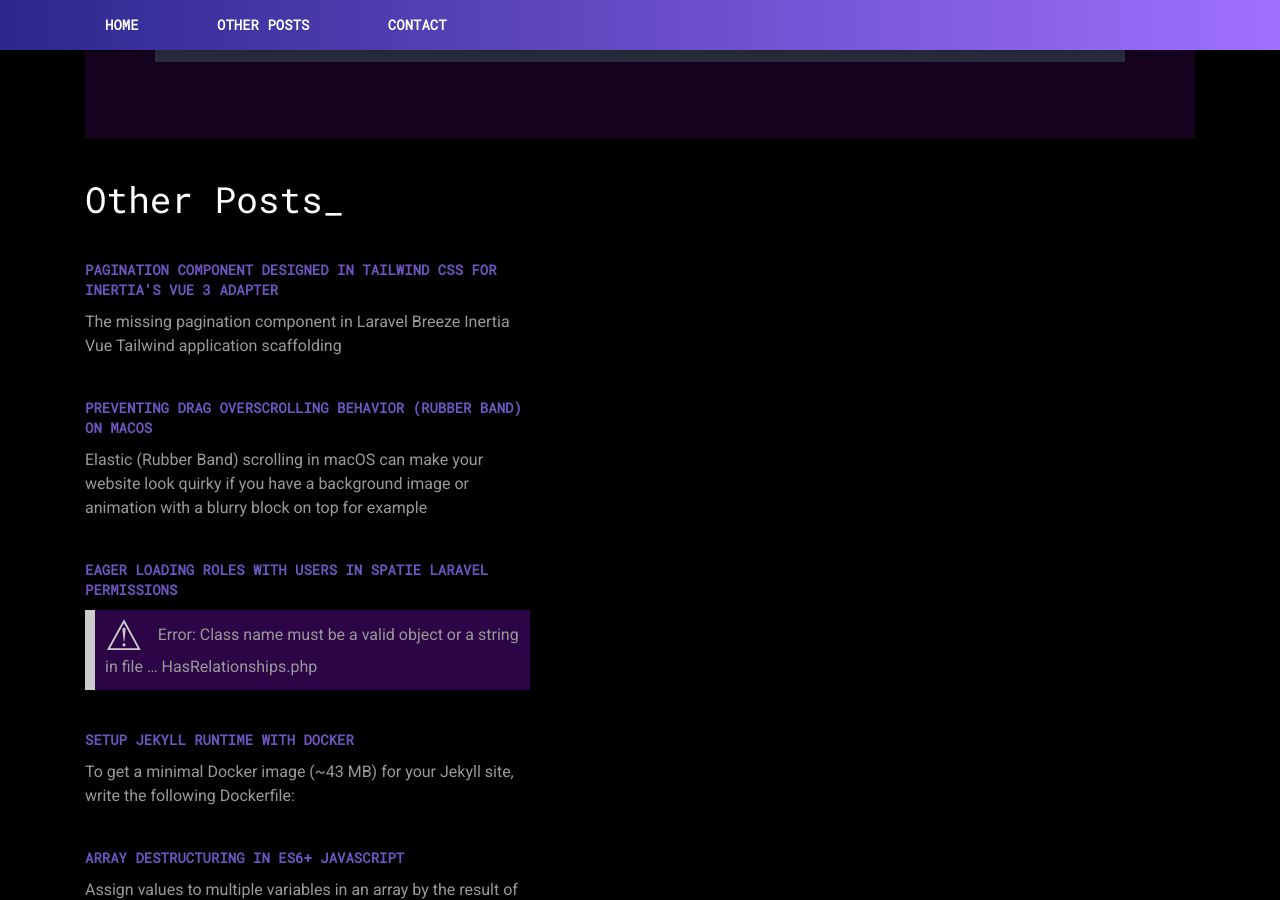
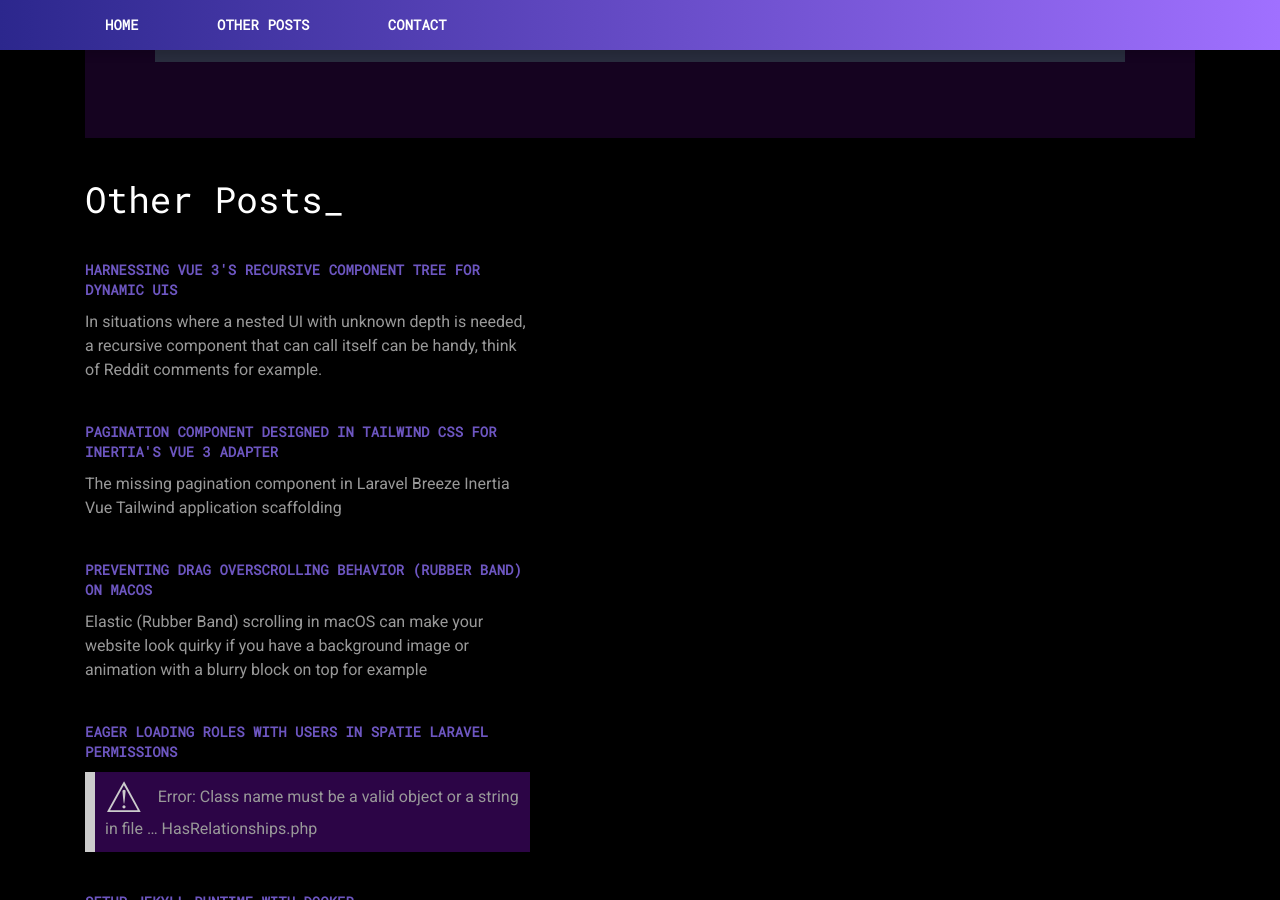
Before and after one commit to CaddyDz/caddydz.github.io, a Jekyll site: the page built from _posts/2023-02-06-es6-javascript-array-destructuring.md, in a window 1280 px wide and 900 px high, scrolled down 639 px. Built offline with Jekyll 4.4.1, drawn with Linux system fonts in a browser that asks for light colours; nearby versions of some CDN libraries.

Commit message:
Recursive components in Vue3 (#689)
Signed-off-by: Salim Djerbouh <13698160+CaddyDz@users.noreply.github.com>

````diff
--- a/_layouts/blog.html
+++ b/_layouts/blog.html
@@ -2,23 +2,29 @@
 <html lang="en">
   {% capture og_meta %}
   <meta property="og:type" content="article" />
-  <meta property="og:site_name" content="Salim Djerbouh">
+  <meta property="og:site_name" content="Salim Djerbouh" />
   <meta property="og:title" content="{{ page.title }}" />
   <meta property="og:description" content="{{ page.excerpt | strip_html }}" />
   <meta property="og:url" content="{{ page.url | absolute_url }}" />
   <meta property="og:image" content="{{ page.thumbnail | absolute_url }}" />
-  <meta name="image" property="og:image" content="{{ page.thumbnail | absolute_url }}">
-  <meta name="publish_date" property="og:publish_date" content="{{ page.date }}">
+  <meta
+    name="image"
+    property="og:image"
+    content="{{ page.thumbnail | absolute_url }}"
+  />
+  <meta
+    name="publish_date"
+    property="og:publish_date"
+    content="{{ page.date }}"
+  />
   <meta name="twitter:title" content="{{ page.title }}" />
   <meta name="twitter:description" content="{{ page.excerpt | strip_html }}" />
   <meta name="twitter:url" content="{{ page.url | absolute_url }}" />
-  <meta name="twitter:card" content="summary_large_image">
+  <meta name="twitter:card" content="summary_large_image" />
   <meta name="twitter:image" content="{{ page.thumbnail | absolute_url }}" />
-  <meta name="twitter:image:alt" content="{{ page.title }}">
-  <meta name="twitter:site" content="@saly3301">
-  {% endcapture %}
-
-  {% include head.html og_meta=og_meta %}
+  <meta name="twitter:image:alt" content="{{ page.title }}" />
+  <meta name="twitter:site" content="@saly3301" />
+  {% endcapture %} {% include head.html og_meta=og_meta %}
 
   <body>
     <!--Main menu-->
@@ -76,7 +82,9 @@
             <a class="article__back-link" href="/"
               ><i class="fa fa-long-arrow-left" aria-hidden="true"></i>Back</a
             >
-            <h1 class="article__title text-effect" data-value="{{ page.title }}">{{ page.title }}</h1>
+            <h1 class="article__title" data-value="{{ page.title }}">
+              {{ page.title }}
+            </h1>
             <p class="article_date">
               {{ page.date | date_to_string: "%B %d, %Y" }}
             </p>
--- /dev/null
+++ b/_posts/2024-01-16-vue3-recursive-component-tree.md
@@ -0,0 +1,69 @@
+---
+layout: blog
+title: "Harnessing Vue 3's Recursive Component Tree for Dynamic UIs"
+date: 2023-05-31
+thumbnail: "/assets/img/vue.png"
+categories: javascript
+---
+
+In situations where a nested UI with unknown depth is needed, a recursive component that can call itself can be handy, think of Reddit comments for example.
+{: class="post-cards_description"}
+
+Consider a parent Tree component and a child Branch component, any Branch might have a Branch of its own and so fourth down the line, am using SFCs here for easier readability where the name of the recursive component is inferred from the file name by the Vue loader when bundling with WebPack or the Vue plugin for Rollup based Vite bundler.
+
+`Tree.vue`
+
+```vue
+<script setup>
+import { ref } from "vue";
+import Branch from "./Branch.vue";
+
+const data = ref({
+  name: "Tree",
+  nodes: [
+    { name: "Grandfather" },
+    { name: "Grandmother" },
+    {
+      name: "Parents",
+      nodes: [
+        {
+          name: "Father",
+          nodes: [{ name: "brother" }, { name: "sister" }],
+        },
+        { name: "Uncle" },
+        { name: "Aunt" },
+        {
+          name: "Mother",
+          nodes: [{ name: "niece" }, { name: "nephew" }],
+        },
+      ],
+    },
+  ],
+});
+</script>
+
+<template>
+  <ul>
+    <Branch class="item" :node="data" />
+  </ul>
+</template>
+```
+
+`Branch.vue`
+
+```vue
+<script setup>
+defineProps({
+  node: Object,
+});
+</script>
+
+<template>
+  <li>
+    {{ node.name }}
+    <ul>
+      <Branch :node="node" v-for="node in node.nodes" />
+    </ul>
+  </li>
+</template>
+```
````
Also changed, not shown: assets/img/vue.png (added).
